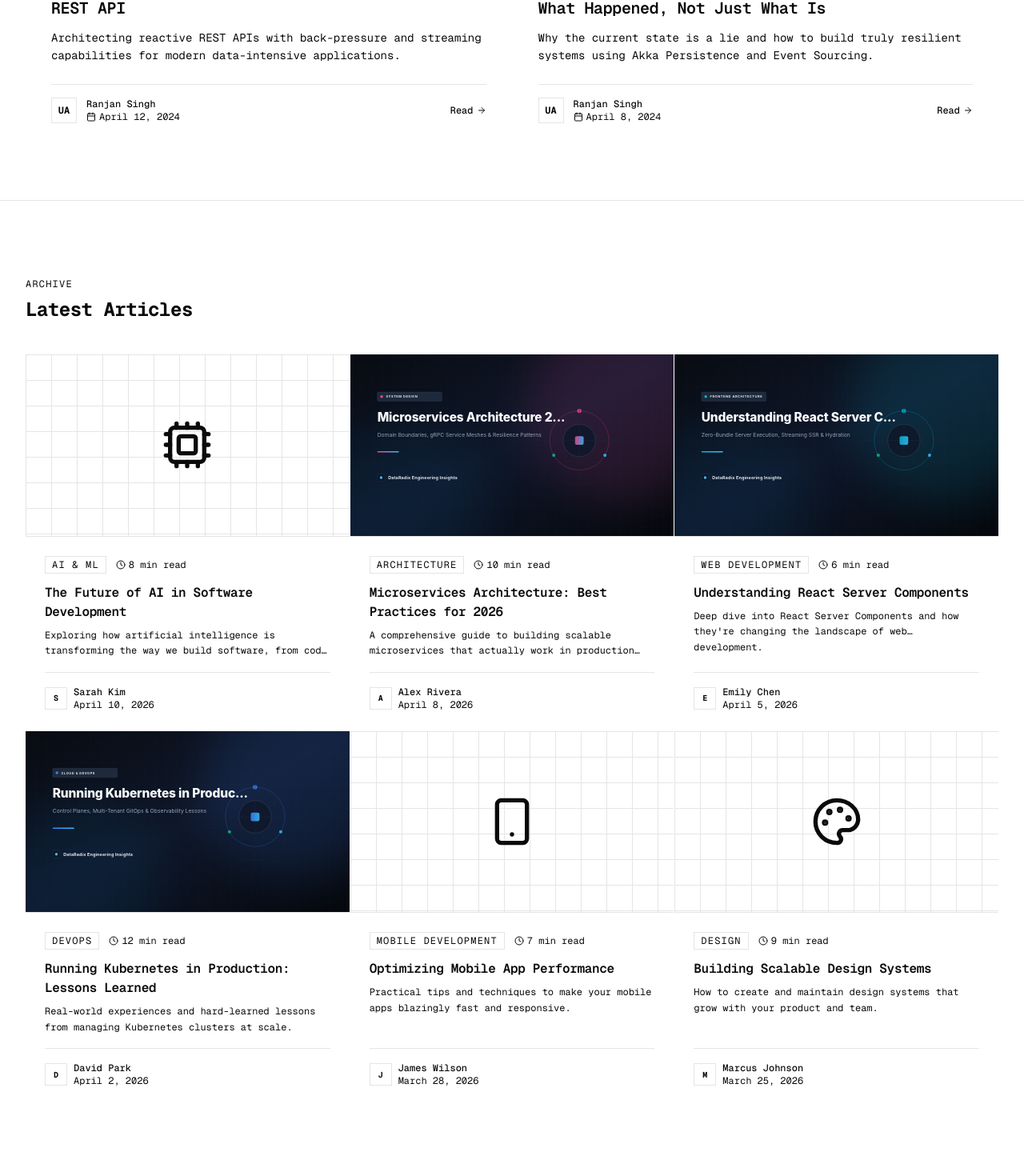
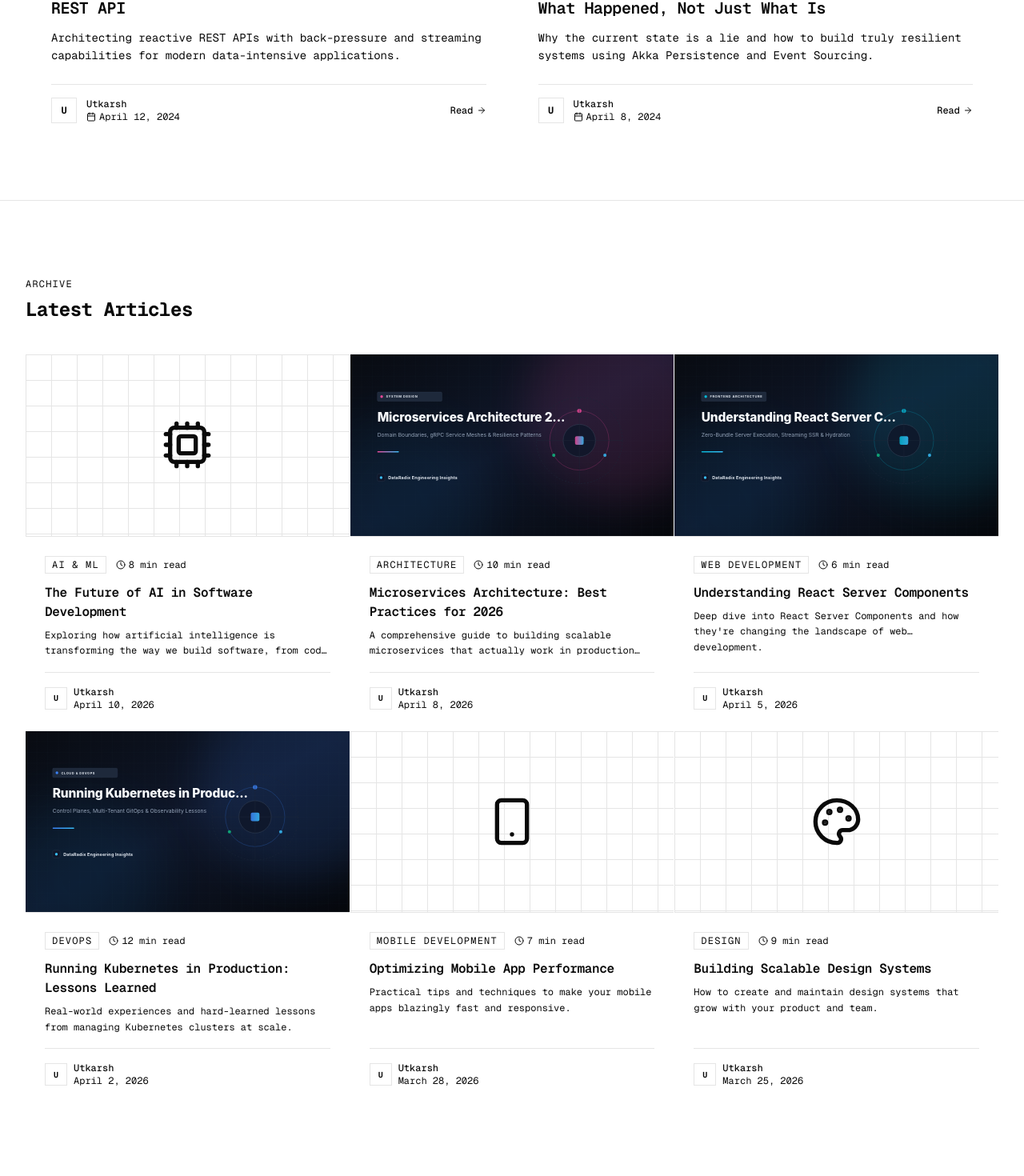
Before and after one commit to dataradixlabs/github.dataradix.in, a React (Vite) app: page /blog in a window 1280 px wide. Shown: the part 1860-3330 px from the top of the page at 80% size. Built offline with nearby package versions, Linux system fonts and the light colour scheme.

Commit message:
chore(blog): set author as 'Utkarsh' for all blog posts

```diff
--- a/src/app/data/index.ts
+++ b/src/app/data/index.ts
@@ -558,7 +558,7 @@ export const BLOG_POSTS = [
     image: '/blog-technologies-2027.jpg',
     title: 'The Most Relevant Technologies for Software Engineers in 2027',
     excerpt: 'A research-driven guide to the languages, architectures, agentic runtimes, and distributed platforms that will define software engineering in 2027.',
-    author: { name: 'Utkarsh Jindal', avatar: 'UJ', bio: 'Software Development Engineer' },
+    author: { name: 'Utkarsh', avatar: 'U', bio: 'Software Development Engineer' },
     date: 'November 13, 2026',
     readTime: '11 min read',
     category: 'Engineering Trends',
@@ -641,7 +641,7 @@ export const BLOG_POSTS = [
     image: '/blog/mastering-akka-clustering.svg',
     title: "Mastering Akka Clustering: Build Systems That Don't Fall Apart",
     excerpt: 'How to build resilient, distributed systems that scale across thousands of nodes using Scala and Akka Cluster.',
-    author: { name: 'Ranjan Singh', avatar: 'UA', bio: 'Distributed Systems Architect' },
+    author: { name: 'Utkarsh', avatar: 'U', bio: 'Software Development Engineer' },
     date: 'April 15, 2024',
     readTime: '8 min read',
     category: 'Distributed Systems',
@@ -714,7 +714,7 @@ export const BLOG_POSTS = [
     image: '/blog/high-performance-akka-http.svg',
     title: 'High-Performance Akka HTTP: Beyond the Basic REST API',
     excerpt: 'Architecting reactive REST APIs with back-pressure and streaming capabilities for modern data-intensive applications.',
-    author: { name: 'Ranjan Singh', avatar: 'UA', bio: 'Distributed Systems Architect' },
+    author: { name: 'Utkarsh', avatar: 'U', bio: 'Software Development Engineer' },
     date: 'April 12, 2024',
     readTime: '6 min read',
     category: 'API Design',
@@ -776,7 +776,7 @@ export const BLOG_POSTS = [
     image: '/blog/akka-persistence-event-sourcing.svg',
     title: 'Akka Persistence and Event Sourcing: Store What Happened, Not Just What Is',
     excerpt: 'Why the current state is a lie and how to build truly resilient systems using Akka Persistence and Event Sourcing.',
-    author: { name: 'Ranjan Singh', avatar: 'UA', bio: 'Distributed Systems Architect' },
+    author: { name: 'Utkarsh', avatar: 'U', bio: 'Software Development Engineer' },
     date: 'April 8, 2024',
     readTime: '10 min read',
     category: 'Data Architecture',
@@ -837,7 +837,7 @@ export const BLOG_POSTS = [
   {
         title: 'The Future of AI in Software Development',
     excerpt: 'Exploring how artificial intelligence is transforming the way we build software, from code generation to automated testing.',
-    author: { name: 'Sarah Kim', avatar: 'S', bio: 'AI Research Lead' },
+    author: { name: 'Utkarsh', avatar: 'U', bio: 'Software Development Engineer' },
     date: 'April 10, 2026',
     readTime: '8 min read',
     category: 'AI & ML',
@@ -884,7 +884,7 @@ export const BLOG_POSTS = [
     image: '/blog/microservices-best-practices.svg',
     title: 'Microservices Architecture: Best Practices for 2026',
     excerpt: 'A comprehensive guide to building scalable microservices that actually work in production environments.',
-    author: { name: 'Alex Rivera', avatar: 'A', bio: 'CEO & Founder' },
+    author: { name: 'Utkarsh', avatar: 'U', bio: 'Software Development Engineer' },
     date: 'April 8, 2026',
     readTime: '10 min read',
     category: 'Architecture',
@@ -909,7 +909,7 @@ export const BLOG_POSTS = [
     image: '/blog/react-server-components.svg',
     title: 'Understanding React Server Components',
     excerpt: "Deep dive into React Server Components and how they're changing the landscape of web development.",
-    author: { name: 'Emily Chen', avatar: 'E', bio: 'VP of Engineering' },
+    author: { name: 'Utkarsh', avatar: 'U', bio: 'Software Development Engineer' },
     date: 'April 5, 2026',
     readTime: '6 min read',
     category: 'Web Development',
@@ -921,7 +921,7 @@ export const BLOG_POSTS = [
     image: '/blog/kubernetes-production.svg',
     title: 'Running Kubernetes in Production: Lessons Learned',
     excerpt: 'Real-world experiences and hard-learned lessons from managing Kubernetes clusters at scale.',
-    author: { name: 'David Park', avatar: 'D', bio: 'Head of DevOps' },
+    author: { name: 'Utkarsh', avatar: 'U', bio: 'Software Development Engineer' },
     date: 'April 2, 2026',
     readTime: '12 min read',
     category: 'DevOps',
@@ -931,7 +931,7 @@ export const BLOG_POSTS = [
   {
         title: 'Optimizing Mobile App Performance',
     excerpt: 'Practical tips and techniques to make your mobile apps blazingly fast and responsive.',
-    author: { name: 'James Wilson', avatar: 'J', bio: 'Director of Mobile' },
+    author: { name: 'Utkarsh', avatar: 'U', bio: 'Software Development Engineer' },
     date: 'March 28, 2026',
     readTime: '7 min read',
     category: 'Mobile Development',
@@ -941,7 +941,7 @@ export const BLOG_POSTS = [
   {
         title: 'Building Scalable Design Systems',
     excerpt: 'How to create and maintain design systems that grow with your product and team.',
-    author: { name: 'Marcus Johnson', avatar: 'M', bio: 'Head of Design' },
+    author: { name: 'Utkarsh', avatar: 'U', bio: 'Software Development Engineer' },
     date: 'March 25, 2026',
     readTime: '9 min read',
     category: 'Design',
```
